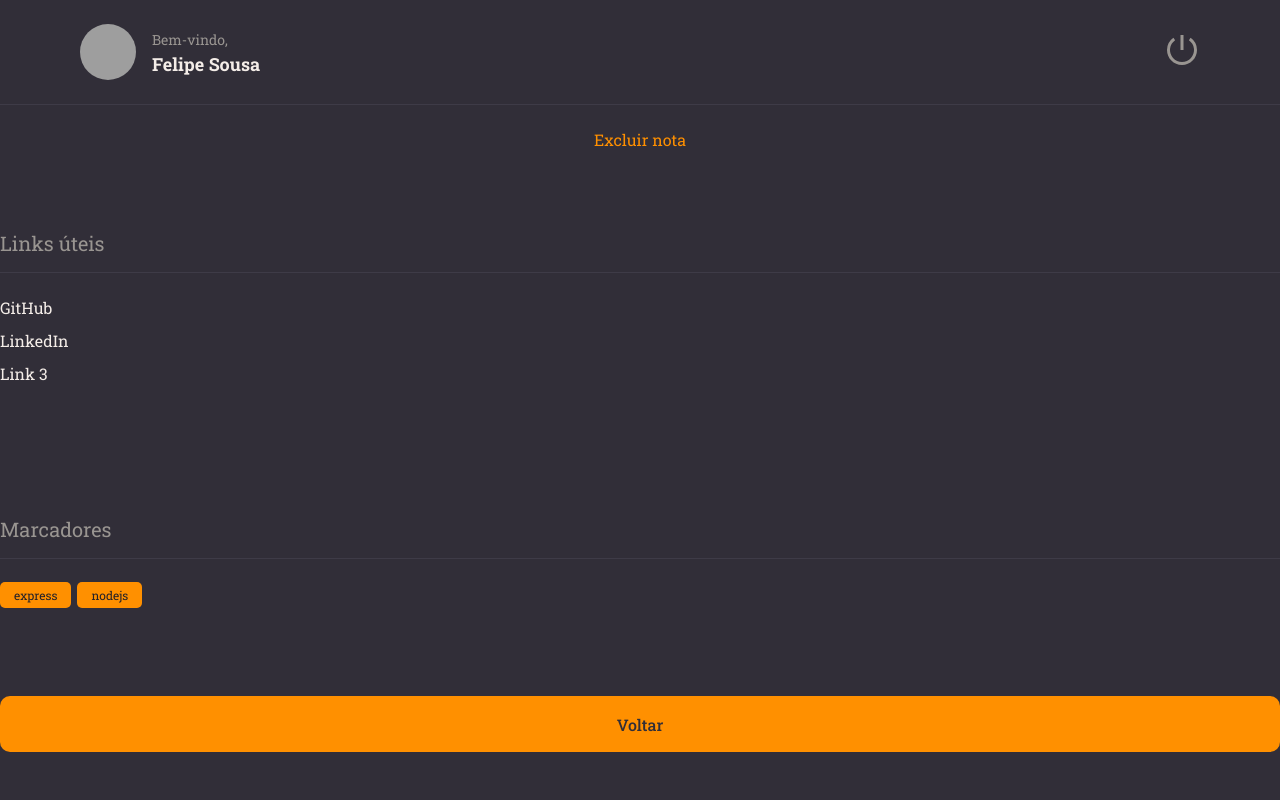
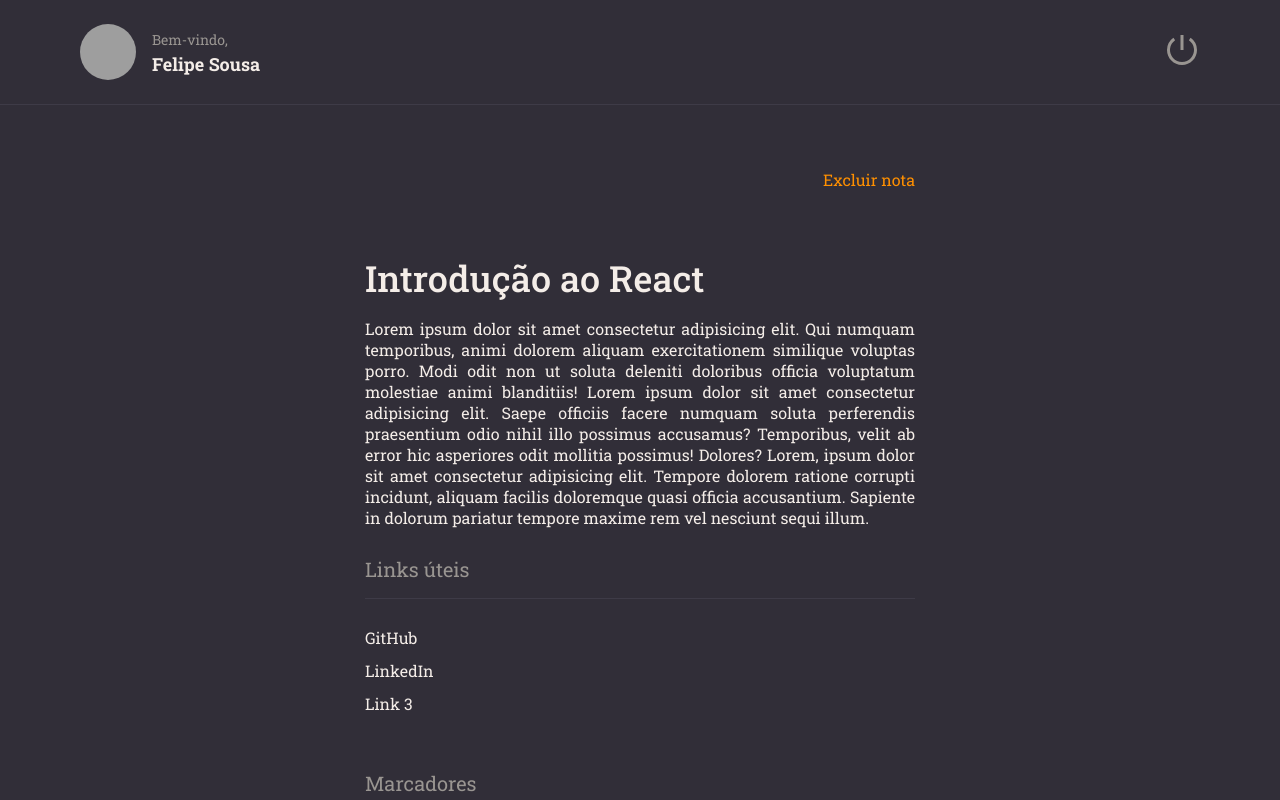
Before and after one commit to FelpsSousa/rocketnotes, a React (Vite) app in the folder frontend/rocketnotes/: page / in a window 1280 px wide. Built offline with nearby package versions, Linux system fonts and the light colour scheme; grey boxes are pictures that could not be loaded.

Commit message:
Finalizando detalhes. Implementação dos detalhes da nota finalizado.

```diff
--- a/frontend/rocketnotes/src/components/Section/styles.js
+++ b/frontend/rocketnotes/src/components/Section/styles.js
@@ -2,7 +2,7 @@ import styled from 'styled-components';
 
 export const Container = styled.section`
 
-  margin: 56px 0 28px;
+  margin: 28px 0;
 
   > h2 {
     border-bottom-width: 1px;
@@ -10,7 +10,7 @@ export const Container = styled.section`
     border-block-color: ${({ theme }) => theme.COLORS.BACKGROUND_700};
 
     padding-bottom: 16px;
-    margin-bottom: 24px;
+    margin-bottom: 28px;
 
     color: ${({ theme }) => theme.COLORS.GRAY_100};
     font-size: 20px;
--- a/frontend/rocketnotes/src/pages/Details/index.jsx
+++ b/frontend/rocketnotes/src/pages/Details/index.jsx
@@ -1,4 +1,4 @@
-import { Container, Links } from './styles';
+import { Container, Links, Content } from './styles';
 import { Header } from '../../components/Header';
 import { Button } from '../../components/Button';
 import { ButtonText } from '../../components/ButtonText';
@@ -8,10 +8,26 @@ import { Tag } from '../../components/Tag';
 export function Details () {
   return (
     <Container>
-
       <Header />
 
+      <main>
+        <Content>
           <ButtonText title="Excluir nota" />
+
+          <h1>
+            Introdução ao React
+          </h1>
+
+          <p>
+            Lorem ipsum dolor sit amet consectetur adipisicing elit.
+            Qui numquam temporibus, animi dolorem aliquam exercitationem similique voluptas porro.
+            Modi odit non ut soluta deleniti doloribus officia voluptatum molestiae animi blanditiis!
+            Lorem ipsum dolor sit amet consectetur adipisicing elit.
+            Saepe officiis facere numquam soluta perferendis praesentium odio nihil illo possimus accusamus?
+            Temporibus, velit ab error hic asperiores odit mollitia possimus! Dolores?
+            Lorem, ipsum dolor sit amet consectetur adipisicing elit. Tempore dolorem ratione corrupti incidunt, aliquam facilis doloremque quasi officia accusantium.
+            Sapiente in dolorum pariatur tempore maxime rem vel nesciunt sequi illum.
+          </p>
 
           <Section title="Links úteis">
             <Links>
@@ -26,9 +42,9 @@ export function Details () {
             <Tag title="nodejs"/>
           </Section>
 
-
           <Button title="Voltar"/>
-
+        </Content>
+      </main>
     </Container>
   )
 }
--- a/frontend/rocketnotes/src/pages/Details/styles.js
+++ b/frontend/rocketnotes/src/pages/Details/styles.js
@@ -9,7 +9,13 @@ export const Container = styled.div`
   grid-template-rows: 105px auto;
   grid-template-areas:
     "header"
-    "content"
+    "content";
+
+    > main {
+      grid-area: content;
+      overflow-y: scroll;
+      padding: 64px 0;
+    }
   ;
 `;
 
@@ -25,3 +31,28 @@ export const Links = styled.ul`
     }
   }
 `;
+
+export const Content = styled.div`
+  max-width: 550px;
+  margin: 0 auto;
+
+  display: flex;
+  flex-direction: column;
+
+  > button:first-child {
+    align-self: end;
+  }
+
+  > h1 {
+    font-size: 36px;
+    font-weight: 500;
+    padding-top: 64px;
+  }
+
+  > p {
+    font-size: 16px;
+    margin-top: 16px;
+    text-align: justify;
+  }
+
+`;
```
Lines whose indentation alone changed are shown as unchanged.
